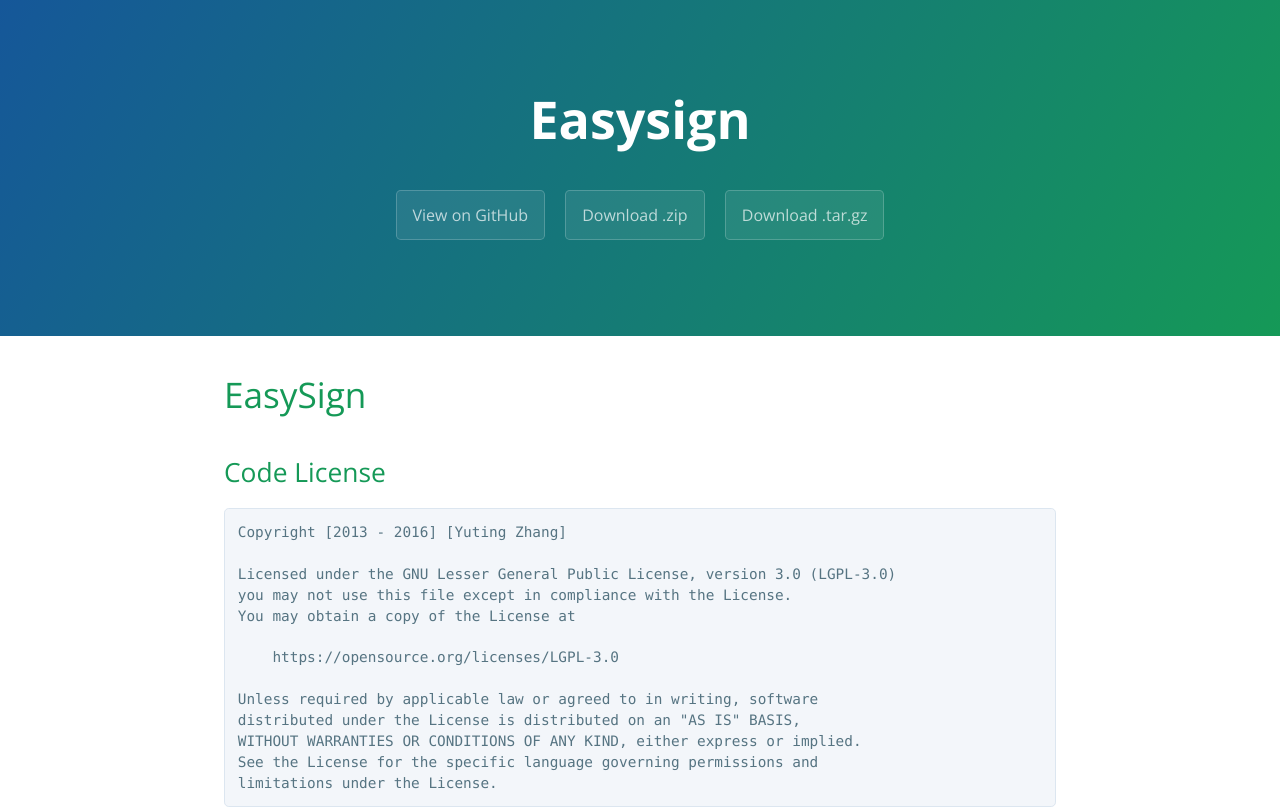
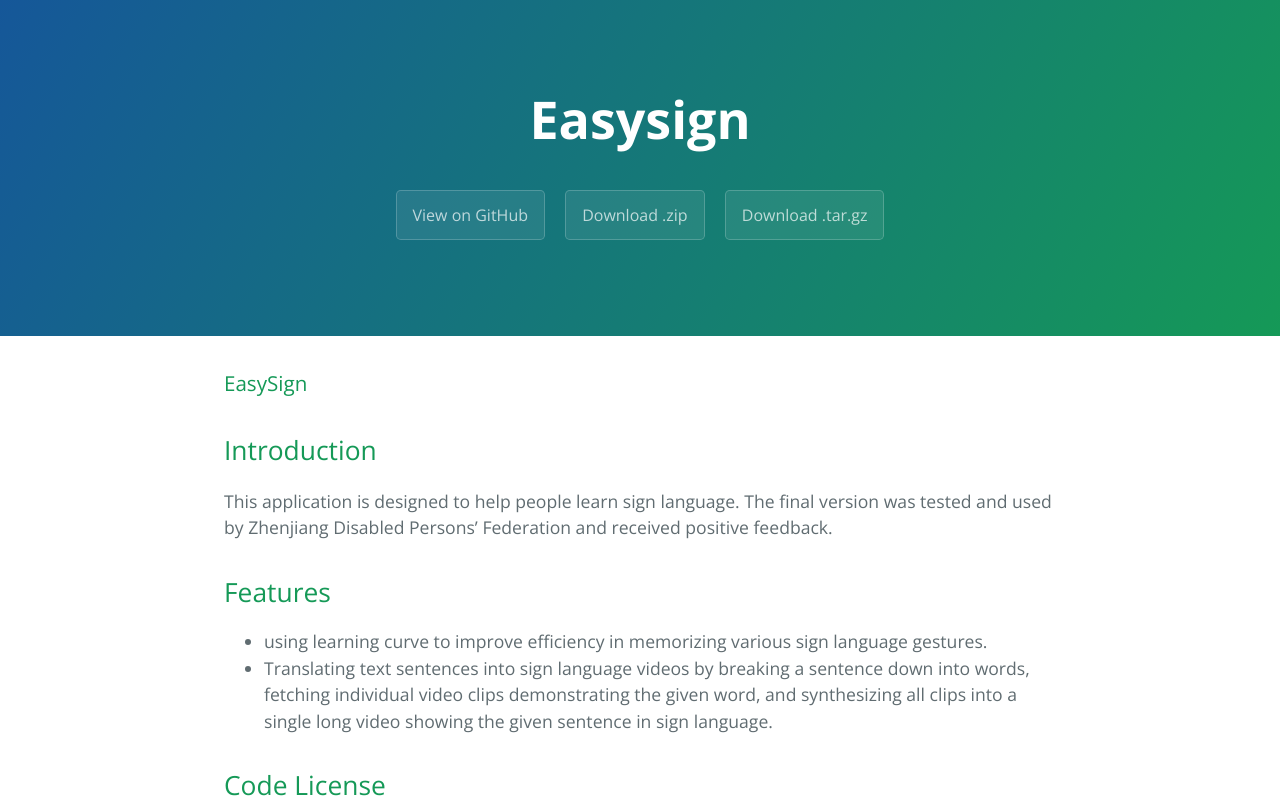
Before and after one commit to yuting-zhang/EasySign, a plain HTML site: page index.html in a window 1280 px wide. Shown: the top 810 px of the page. Drawn offline with nearby package versions, Linux system fonts and the light colour scheme.

```diff
--- a/index.html
+++ b/index.html
@@ -19,8 +19,21 @@
     </section>
 
     <section class="main-content">
-      <h1>
-<a id="easysign" class="anchor" href="#easysign" aria-hidden="true"><span aria-hidden="true" class="octicon octicon-link"></span></a>EasySign</h1>
+      <h3>
+<a id="easysign" class="anchor" href="#easysign" aria-hidden="true"><span aria-hidden="true" class="octicon octicon-link"></span></a>EasySign</h3>
+
+<h2>
+<a id="introduction" class="anchor" href="#introduction" aria-hidden="true"><span aria-hidden="true" class="octicon octicon-link"></span></a>Introduction</h2>
+
+<p>This application is designed to help people learn sign language. The final version was tested and used by Zhenjiang Disabled Persons’ Federation and received positive feedback.</p>
+
+<h2>
+<a id="features" class="anchor" href="#features" aria-hidden="true"><span aria-hidden="true" class="octicon octicon-link"></span></a>Features</h2>
+
+<ul>
+<li>using learning curve to improve efficiency in memorizing various sign language gestures.</li>
+<li>Translating text sentences into sign language videos by breaking a sentence down into words, fetching individual video clips demonstrating the given word, and synthesizing all clips into a single long video showing the given sentence in sign language.</li>
+</ul>
 
 <h2>
 <a id="code-license" class="anchor" href="#code-license" aria-hidden="true"><span aria-hidden="true" class="octicon octicon-link"></span></a>Code License</h2>
```
Also changed, not shown: params.json (+1 -1 lines).
